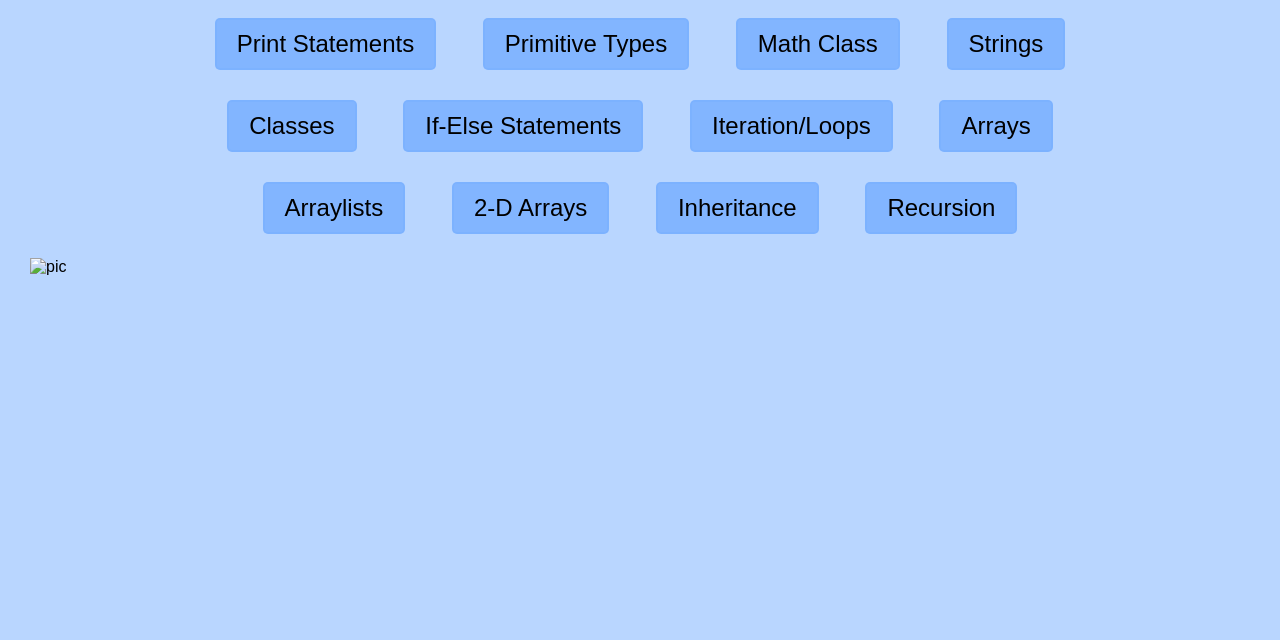
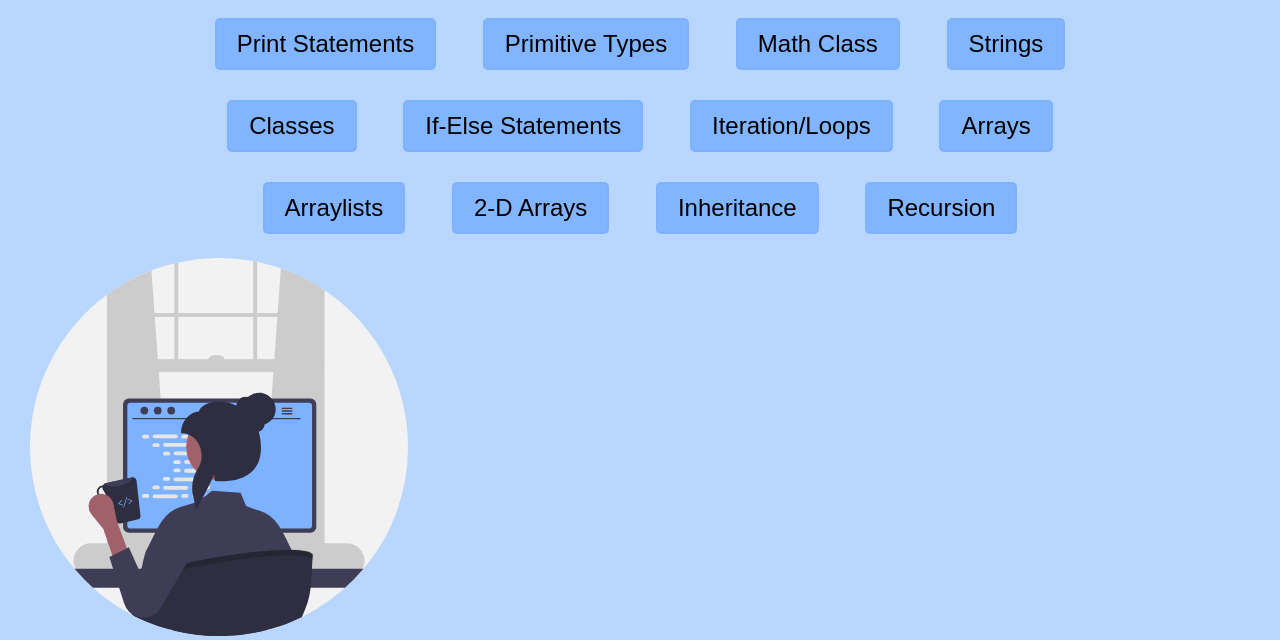
Before and after one commit to alekhyau19/StudySheets, a plain HTML site: page coding.html in a window 1280 px wide. Shown: the part 214-854 px from the top of the page. Before the commit the page ends 832 px from the top, so only its background shows below. Drawn offline with Linux system fonts and the light colour scheme.

Commit message:
Update coding.html

```diff
--- a/coding.html
+++ b/coding.html
@@ -33,7 +33,7 @@
         <a href="https://drive.google.com/file/d/1yg3SRBCq2QuqkTw_XKMzQuHn246Qnsan/view?usp=sharing" target="_blank">Recursion</a>
     </div>
     <div class = "coding_img" >
-        <img src = "images/pic3.svg"
+        <img src = "pic3.svg"
         alt = "pic" />
     </div>
 </body>
```
